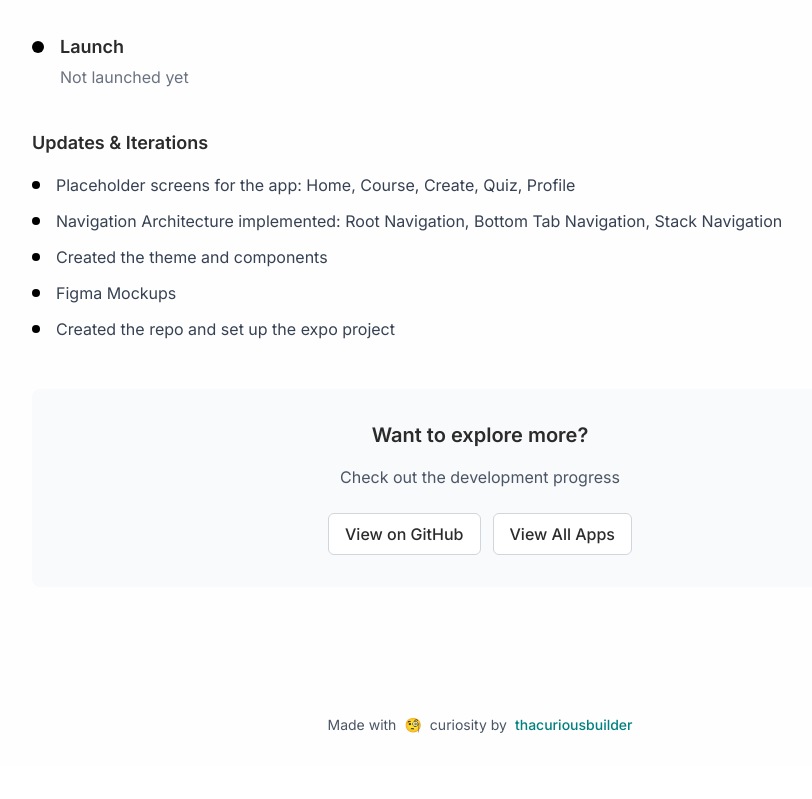
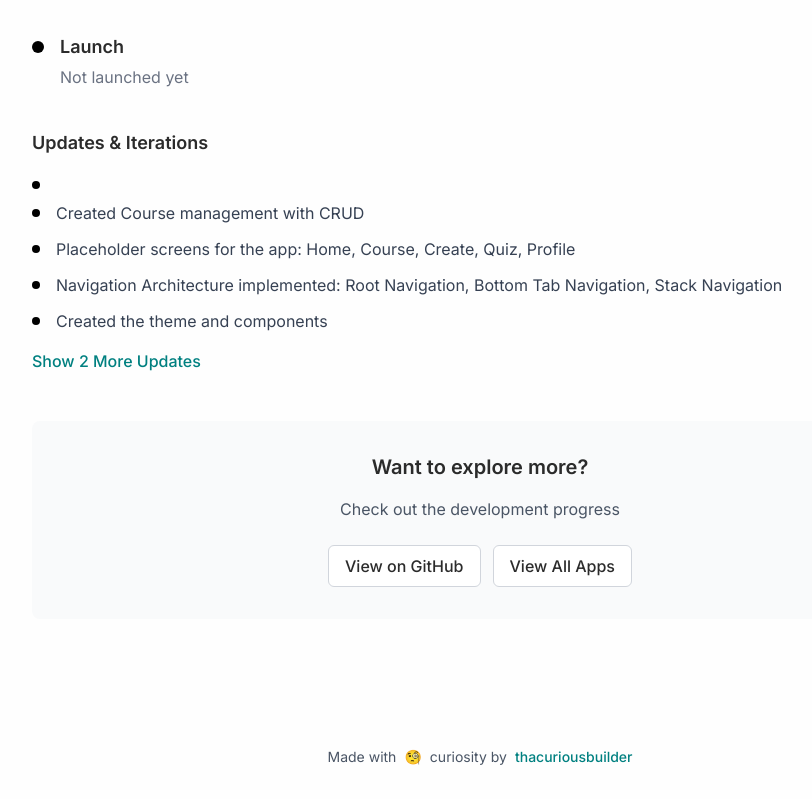
Before and after one commit to thacuriousbuilder/personal-website, a Next.js app: page /apps/savantra in a window 1280 px wide. Shown: the part 1595-2394 px from the top of the page, without its empty margins (160-972 px from the left). Before the commit the page ends 2362 px from the top, so only its background shows below. Built offline with nearby package versions, Linux system fonts and the light colour scheme.

Commit message:
feat: added course with CRUD abilities

```diff
--- a/src/data/indieApps.ts
+++ b/src/data/indieApps.ts
@@ -45,7 +45,9 @@ export const indieApps: IndieApp[] = [
       concept: '10/15/2024',
       development: '06/15/2025',
       updates: [
-        'Placeholder screens for the app: Home, Course, Create, Quiz, Profile',
+        '',
+        'Created Course management with CRUD'
+,        'Placeholder screens for the app: Home, Course, Create, Quiz, Profile',
         'Navigation Architecture implemented: Root Navigation, Bottom Tab Navigation, Stack Navigation',
         'Created the theme and components',
         'Figma Mockups',
```
